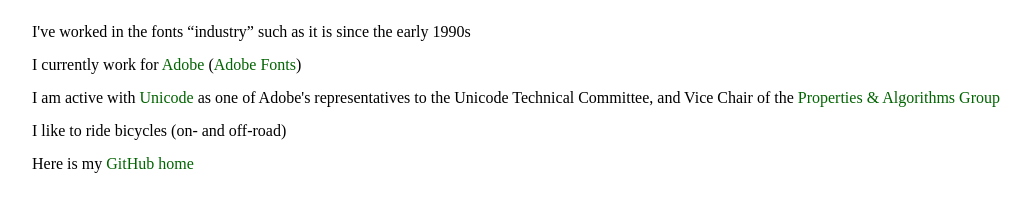
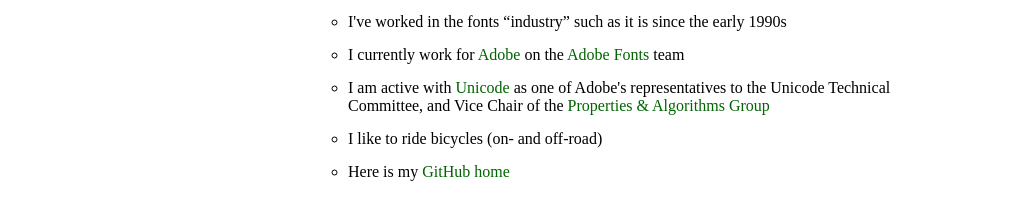
Before and after one commit to josh-hadley/josh-hadley.github.io, a plain HTML site: page about.html in a window 1280 px wide. Shown: the part 76-296 px from the top of the page, without its empty margins (21-1052 px from the left). Drawn offline with Linux system fonts and the light colour scheme; a web font is replaced by a local one.

Commit message:
clean up

```diff
--- a/about.html
+++ b/about.html
@@ -1,5 +1,6 @@
 <!DOCTYPE html>
 <html>
+
 <head>
   <title>about</title>
   <link rel="stylesheet" href="https://use.typekit.net/obh8cjw.css">
@@ -12,15 +13,20 @@
       <div>
         <span class="welcome">About me</span>
       </div>
-      </div>
-      <ul style="list-style-type: none;">
+      <div style="text-align: left;">
+        <ul style="list-style-type:circle;">
           <li>I've worked in the fonts “industry” such as it is since the early 1990s</li>
-        <li>I currently work for <a href="https://adobe.com">Adobe</a> (<a href="https://fonts.adobe.com">Adobe Fonts</a>)</li>
-        <li>I am active with <a href="https://unicode.org">Unicode</a> as one of Adobe's representatives to the Unicode Technical Committee, and Vice Chair of the <a href="https://unicode.org/consortium/props-algorithms.html">Properties & Algorithms Group</a></li>
+          <li>I currently work for <a href="https://adobe.com">Adobe</a> on the <a href="https://fonts.adobe.com">Adobe
+              Fonts</a> team</li>
+          <li>I am active with <a href="https://unicode.org">Unicode</a> as one of Adobe's representatives to the
+            Unicode Technical Committee, and Vice Chair of the <a
+              href="https://unicode.org/consortium/props-algorithms.html">Properties & Algorithms Group</a></li>
           <li>I like to ride bicycles (on- and off-road)</li>
           <li>Here is my <a href="https://github.com/josh-hadley">GitHub home</a></li>
         </ul>
       </div>
+    </div>
+  </div>
 </body>
 
 </html>
```
Also changed, not shown: index.html (+1 -0 lines), styles.css (+7 -1 lines). Lines whose indentation alone changed are shown as unchanged.
